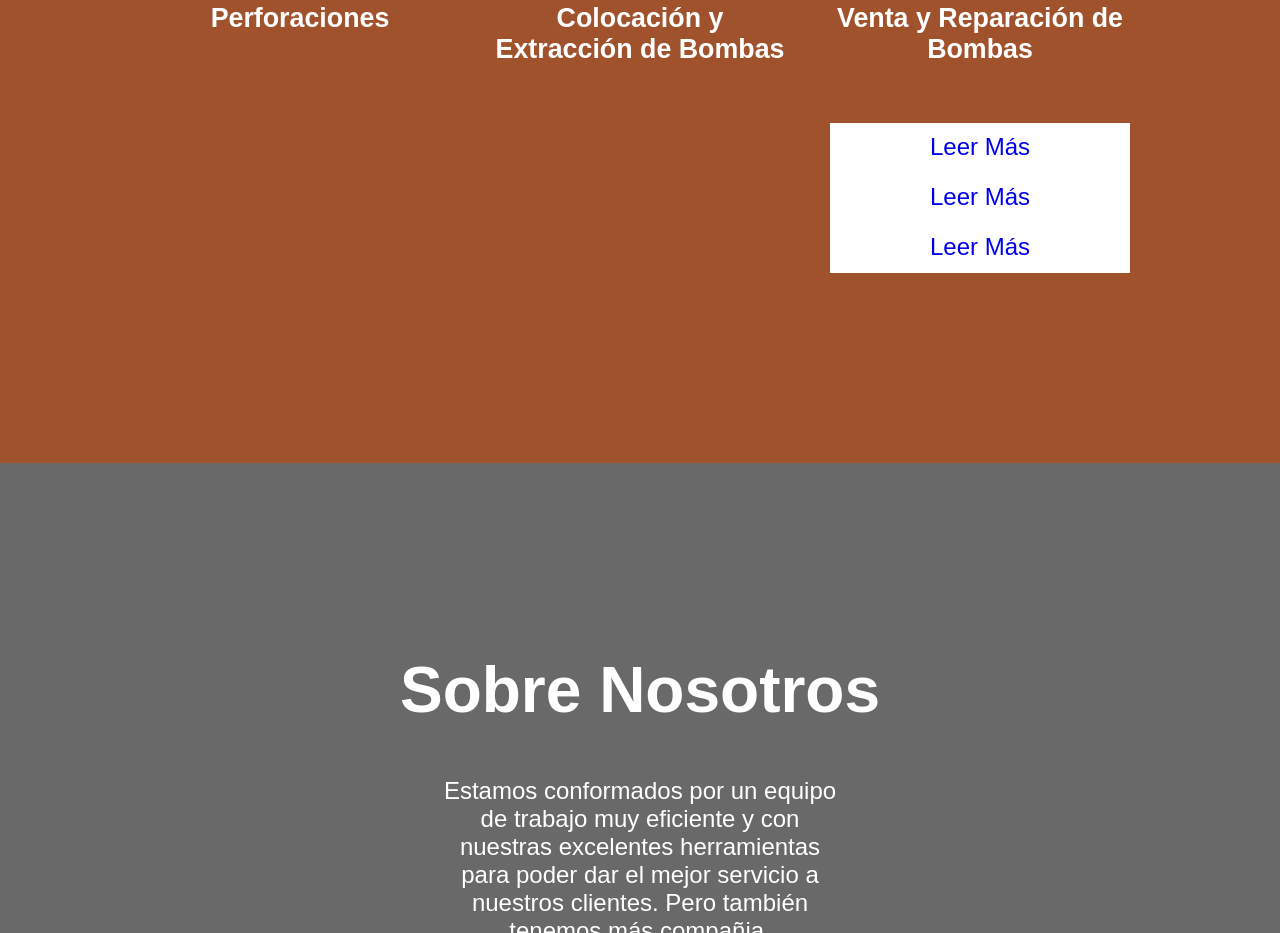
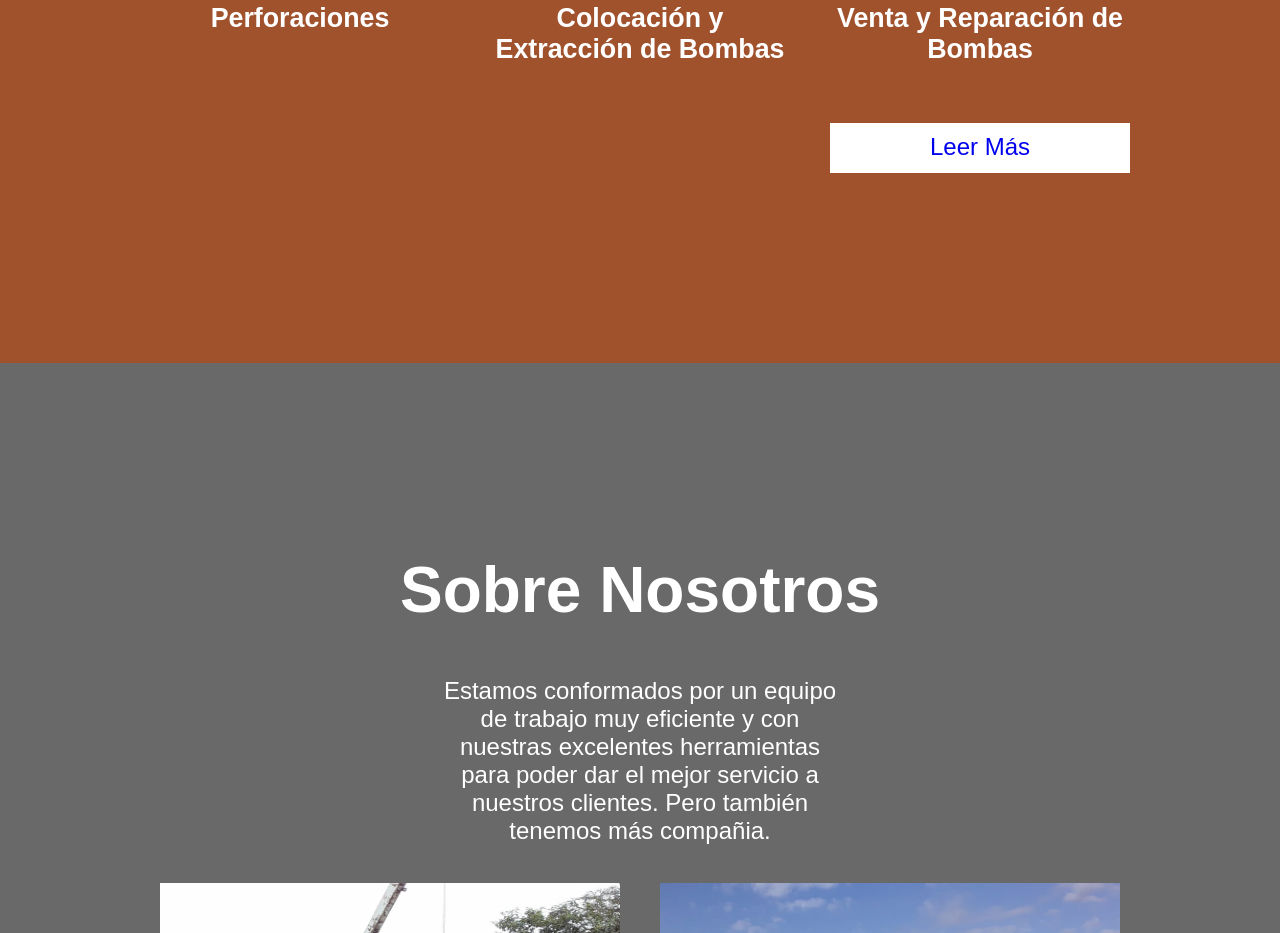
Before and after one commit to solc10/solc10.github.io, a plain HTML site: page index.html in a window 1280 px wide. Shown: the part 2355-3288 px from the top of the page. Drawn offline with Linux system fonts and the light colour scheme.

Commit message:
Update index.html

```diff
--- a/index.html
+++ b/index.html
@@ -50,12 +50,6 @@
             <div class="subtitulo3"><h6>Venta y Reparación de Bombas</h6></div>
         </div>
         <div id="cajita1">
-            <a href="index2.html">Leer Más</a>
-        </div>
-         <div id="cajita1">
-            <a href="index2.html">Leer Más</a>
-        </div>
-         <div id="cajita1">
             <a href="index2.html">Leer Más</a>
         </div>
     </section>
```
